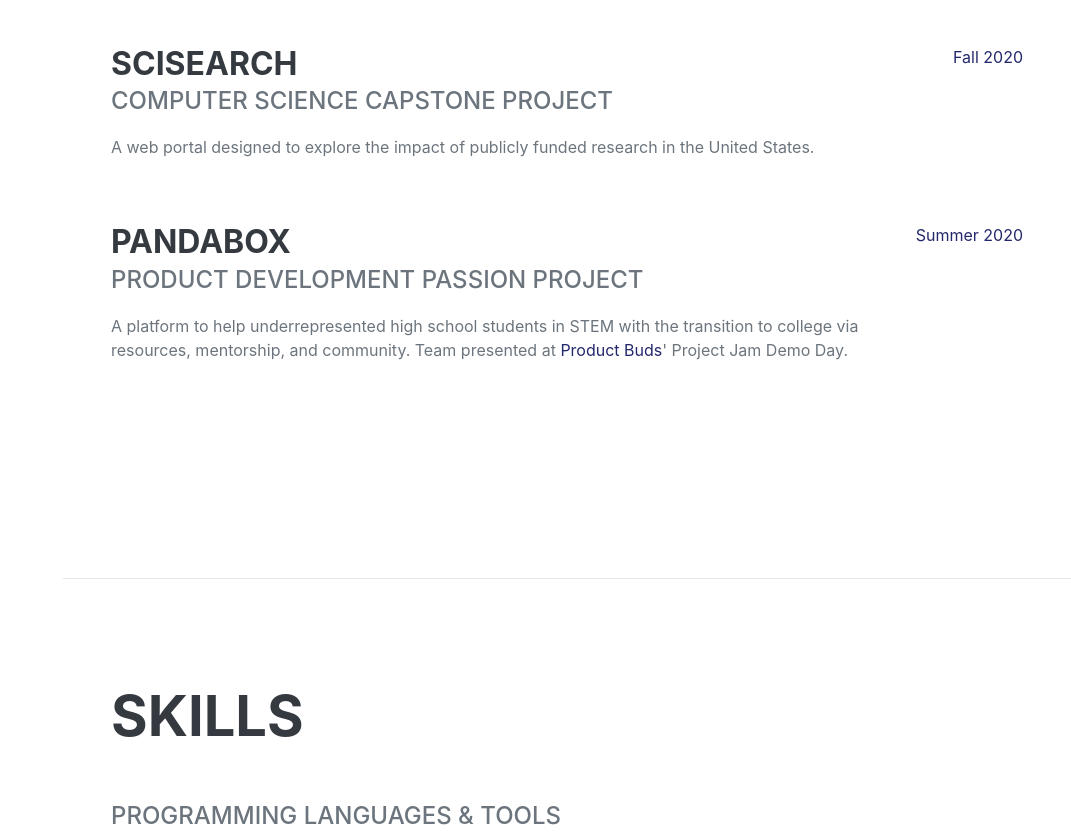
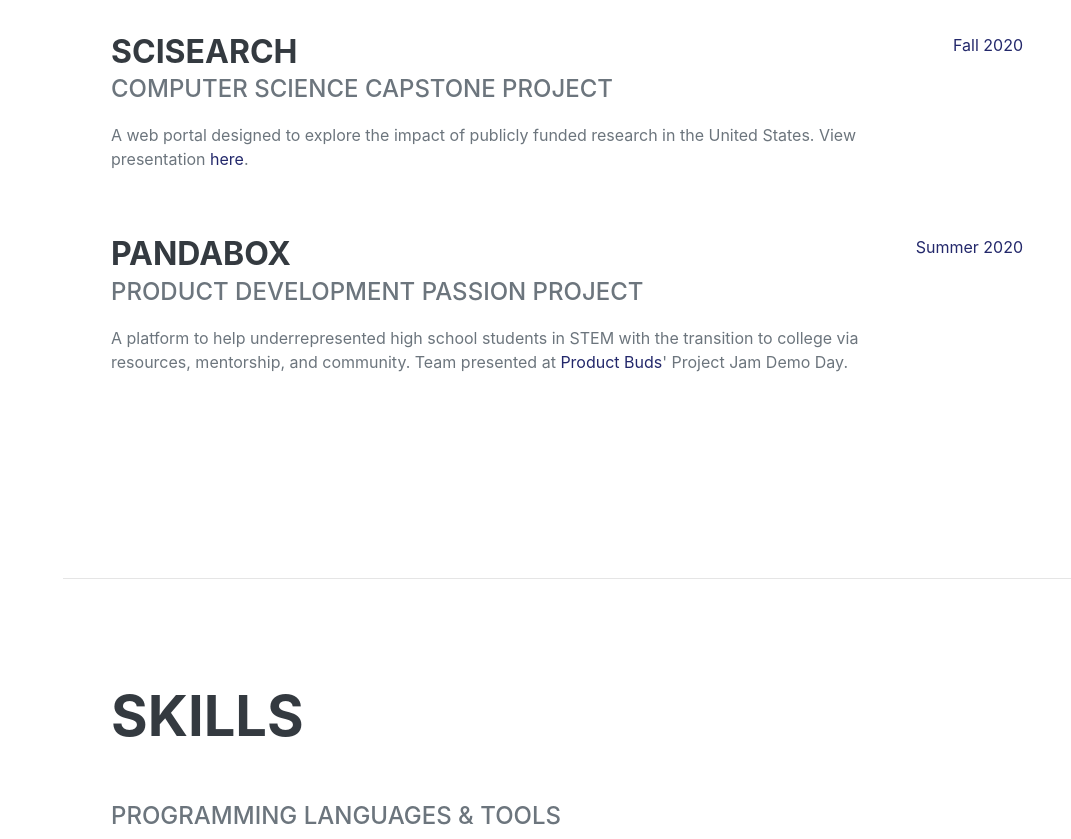
Before and after one commit to tintinpena/tintinpena.github.io, a plain HTML site: page index.html in a window 1280 px wide. Shown: the part 2910-3749 px from the top of the page, without its empty margins (209-1280 px from the left). Drawn offline with nearby package versions, Linux system fonts and the light colour scheme; a web font is replaced by a local one.

Commit message:
Update index.html

```diff
--- a/index.html
+++ b/index.html
@@ -153,7 +153,7 @@
                         <div class="flex-grow-1">
                             <h3 class="mb-0">SciSearch</h3>
                             <div class="subheading mb-3">Computer Science Capstone Project</div>
-                            <p>A web portal designed to explore the impact of publicly funded research in the United States.</p>
+                            <p>A web portal designed to explore the impact of publicly funded research in the United States. View presentation <a href="https://vimeo.com/489016664">here</a>. </p>
                         </div>
                         <div class="flex-shrink-0"><span class="text-primary">Fall 2020</span></div>
                     </div>
```
